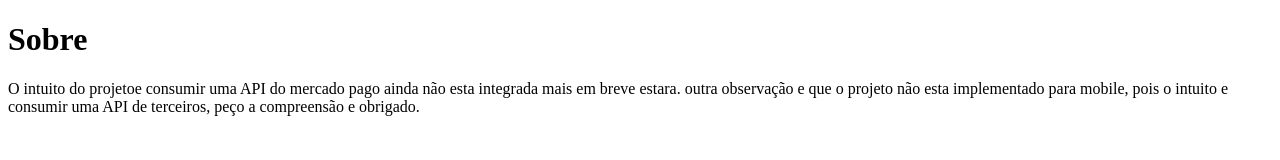
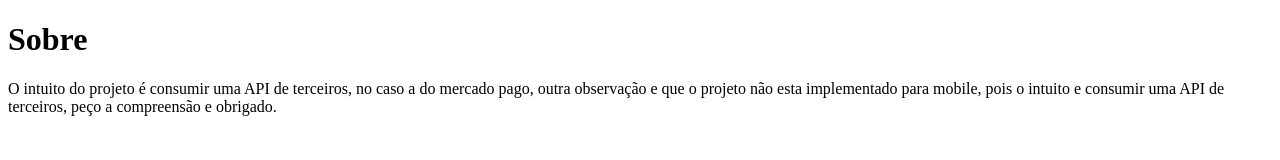
Before and after one commit to Douglas5ilva/API-mercado-pago, a plain HTML site: page about.html in a window 1280 px wide. Drawn offline with Linux system fonts and the light colour scheme.

Commit message:
Update about.html

```diff
--- a/about.html
+++ b/about.html
@@ -9,7 +9,7 @@
 <body>
     <h1>Sobre</h1>
     <section>
-        <p>O intuito do projetoe consumir uma API do mercado pago ainda não esta integrada mais em breve estara.
+        <p>O intuito do projeto é consumir uma API de terceiros, no caso a do mercado pago,
             outra observação e que o projeto não esta implementado para mobile, pois o intuito e consumir uma API de terceiros, peço a compreensão e obrigado.
         </p>
     </section>
```
